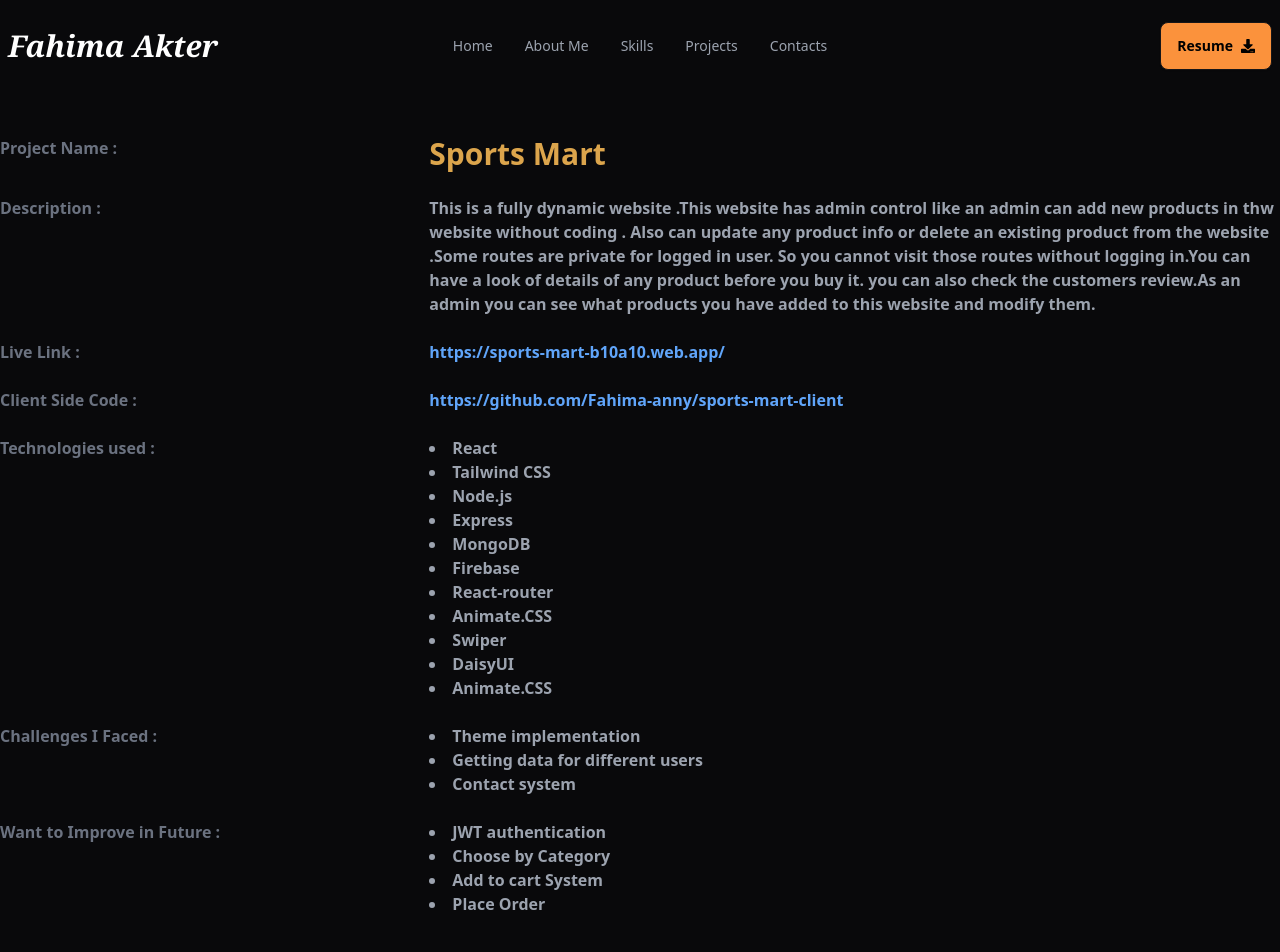
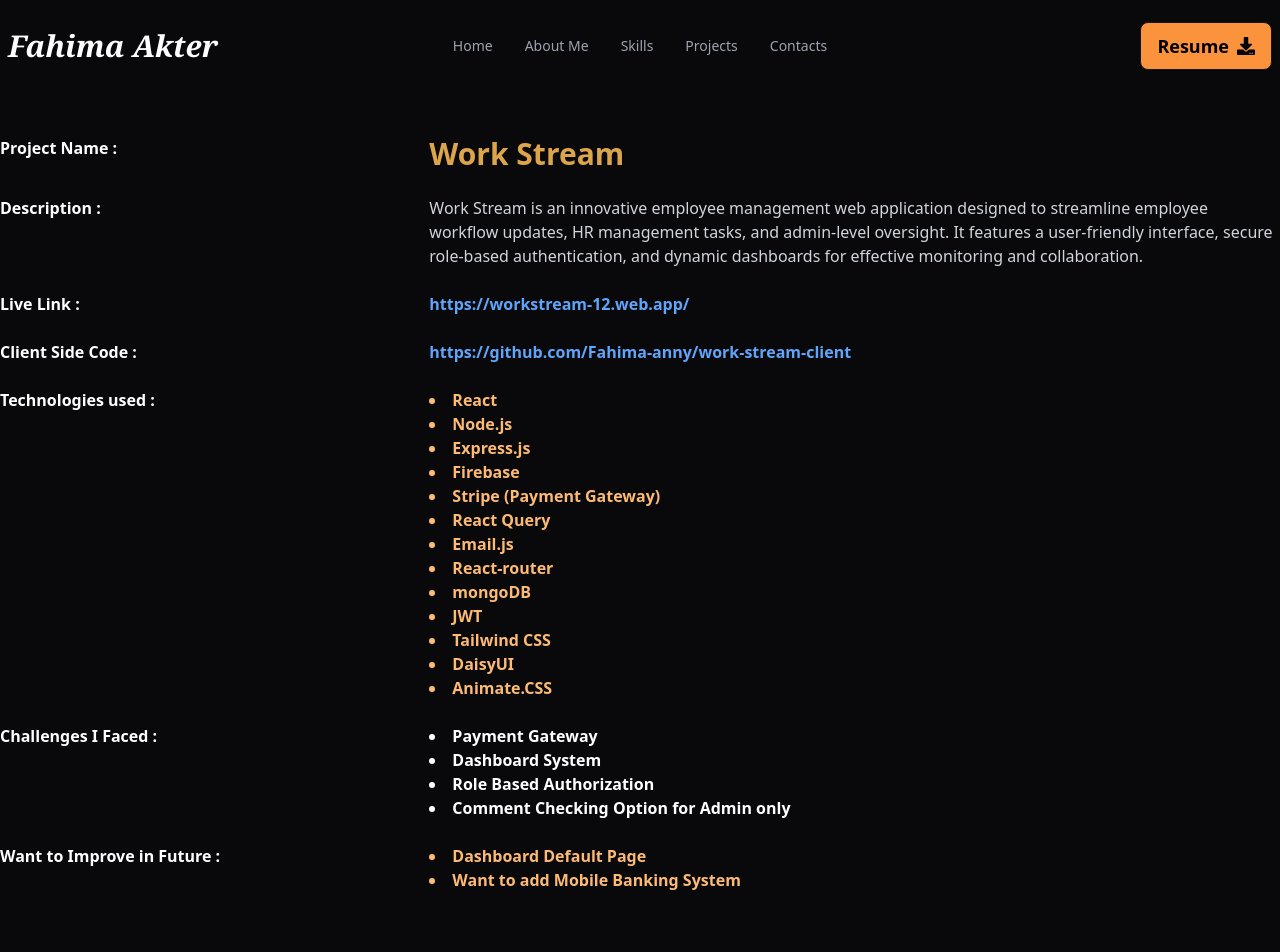
Before and after one commit to Fahima-anny/my-react-portfolio, a React (Vite) app: page /ProjectDetails/1 in a window 1280 px wide. Shown: the top 952 px of the page. Built offline with nearby package versions, Linux system fonts and the light colour scheme.

Commit message:
projects updated

```diff
--- a/public/projects.json
+++ b/public/projects.json
@@ -1,6 +1,46 @@
 [
+  {
+    "id": 1,
+    "projectName": "Work Stream",
+    "projectImage": "https://i.ibb.co.com/726C5fM/screencapture-bright-career-d5783-web-app-2025-01-05-10-46-01.png",
+    "clientSideGithub": "https://github.com/Fahima-anny/work-stream-client",
+    "serverSideGithub": "https://github.com/Fahima-anny/work-stream-server" ,
+    "liveLink": "https://workstream-12.web.app/",
+    "details": "Work Stream is an innovative employee management web application designed to streamline employee workflow updates, HR management tasks, and admin-level oversight. It features a user-friendly interface, secure role-based authentication, and dynamic dashboards for effective monitoring and collaboration.",
+    "technologiesUsed": ["React", "Node.js", "Express.js", "Firebase", "Stripe (Payment Gateway)", "React Query", "Email.js", "React-router", "mongoDB", "JWT", "Tailwind CSS",  "DaisyUI", "Animate.CSS"],
+    "willImprove": [
+"Dashboard Default Page",
+"Want to add Mobile Banking System"
+    ],
+    "challenges" : [
+      "Payment Gateway",
+      "Dashboard System",
+      "Role Based Authorization",
+      "Comment Checking Option for Admin only"
+    ]
+  },
     {
-      "id": 1,
+      "id": 2,
+      "projectName": "Smart Pick",
+      "projectImage": "https://i.ibb.co.com/BztB25S/screencapture-smartpick-01-web-app-2025-01-05-10-41-01.png",
+      "clientSideGithub": "https://github.com/Fahima-anny/smart-pick-client",
+      "serverSideGithub": "https://github.com/Fahima-anny/smart-pick-server",
+      "liveLink": "https://smartpick-01.web.app/",
+      "details": "This is a fully dynamic website .All data of this website are handled with MongoDB .This website is authenticated with firebase authentication system . and its secured with json web token (JWT). So you can see only your data. if you try to break rules you will be logged out .This website has admin control like an admin can add new query in the website without coding . Also can update any query info or delete an existing query from the website .Some routes are private for logged in user. So you cannot visit those routes without logging in.You can have a look of recommendations others has made, for the product query you have made .You can make recommendations on others query . view all recommends you have made and also can delete them if you want" ,
+      "technologiesUsed": ["React", "Tailwind CSS", "Node.js", "DaisyUI", "Firebase", "React-router", "Animate.CSS", "Express","mongoDB", "JWT", "Swiper"],
+      "willImprove": [
+        "Sorting",
+        "Choose by Category",
+        "Contact system"
+      ],
+      "challenges" : [
+        "JWT token",
+        "Getting query data from various users",
+        "Comment System"
+      ]
+    },
+    {
+      "id": 3,
       "projectName": "Sports Mart",
       "projectImage": "https://i.ibb.co.com/dpqMN6r/screencapture-sports-mart-b10a10-web-app-2025-01-05-10-41-39.png",
       "clientSideGithub": "https://github.com/Fahima-anny/sports-mart-client",
@@ -19,44 +59,5 @@
         "Getting data for different users",
         "Contact system"
       ]
-    },
-    {
-      "id": 2,
-      "projectName": "Smart Pick",
-      "projectImage": "https://i.ibb.co.com/BztB25S/screencapture-smartpick-01-web-app-2025-01-05-10-41-01.png",
-      "clientSideGithub": "https://github.com/Fahima-anny/smart-pick-client",
-      "serverSideGithub": "https://github.com/Fahima-anny/smart-pick-server",
-      "liveLink": "https://smartpick-01.web.app/",
-      "details": "This is a fully dynamic website .All data of this website are handled with MongoDB .This website is authenticated with firebase authentication system . and its secured with json web token (JWT). So you can see only your data. if you try to break rules you will be logged out .This website has admin control like an admin can add new query in the website without coding . Also can update any query info or delete an existing query from the website .Some routes are private for logged in user. So you cannot visit those routes without logging in.You can have a look of recommendations others has made, for the product query you have made .You can make recommendations on others query . view all recommends you have made and also can delete them if you want" ,
-      "technologiesUsed": ["React", "Tailwind CSS", "Node.js", "DaisyUI", "Firebase", "React-router", "Animate.CSS", "Express","mongoDB", "JWT", "Swiper"],
-      "willImprove": [
-        "Choose by Category",
-        "Contact system"
-      ],
-      "challenges" : [
-        "JWT token",
-        "Getting query data from various users",
-        "Comment System"
-      ]
-    },
-    {
-      "id": 3,
-      "projectName": "Bright Career",
-      "projectImage": "https://i.ibb.co.com/726C5fM/screencapture-bright-career-d5783-web-app-2025-01-05-10-46-01.png",
-      "clientSideGithub": "https://github.com/Fahima-anny/bright-career",
-      "serverSideGithub": "" ,
-      "liveLink": "https://bright-career-d5783.web.app",
-      "details": "A charity website helping communities affected by floods and other natural disasters.",
-      "technologiesUsed": ["React", "Tailwind CSS", "Node.js", "DaisyUI", "Firebase", "React-router", "Animate.CSS"],
-      "willImprove": [
-        "JWT authentication",
-        "Choose by Category",
-        "Buy Service system",
-        "Contact system"
-      ],
-      "challenges" : [
-        "Updating Profile System",
-        "After registration showing user info on navbar"
-      ]
     }
   ]
--- a/src/Compoonents/Layouts/Home/Banner/Banner.jsx
+++ b/src/Compoonents/Layouts/Home/Banner/Banner.jsx
@@ -5,13 +5,13 @@ import { MdKeyboardDoubleArrowRight } from "react-icons/md";
 const Banner = () => {
 
     const handleDownloadResume = () => {
-      const resumePath = '/Fahima Akter - CV.pdf';
+      const resumePath = '/Fahima Akter - Resume.pdf';
 
       window.open(resumePath, '_blank');
 
       const link = document.createElement('a');
       link.href = resumePath;
-      link.download = 'Fahima Akter - CV.pdf';
+      link.download = 'Fahima Akter - Resume.pdf';
       link.click();
       };
 
@@ -60,11 +60,11 @@ const Banner = () => {
         <div className="flex flex-col md:flex-row justify-center md:justify-start items-center gap-5 mt-6">
           <a href="/#projects">
             <button
-              className="btn w-[180px] bg-orange-400 text-black hover:bg-orange-500 duration-300">View Projects<MdKeyboardDoubleArrowRight className="text-2xl" /></button></a>
+              className="btn w-[180px] bg-orange-400 text-black hover:bg-orange-500 duration-300 text-lg">View Projects<MdKeyboardDoubleArrowRight className="text-2xl" /></button></a>
 
             <button
                 onClick={handleDownloadResume}
-              className="btn w-[180px] bg-orange-400 text-black hover:bg-orange-500 duration-300">Resume <FaDownload /></button>
+              className="btn w-[180px] text-lg bg-orange-400 text-black hover:bg-orange-500 duration-300">Resume <FaDownload /></button>
         </div>
 
 
--- a/src/Compoonents/Layouts/ProjectDetails/ProjectDetails.jsx
+++ b/src/Compoonents/Layouts/ProjectDetails/ProjectDetails.jsx
@@ -33,25 +33,25 @@ const { projectName, liveLink, willImprove, challenges, clientSideGithub,
           <h3 className="font-bold text-2xl text-blue-500">{}</h3>
 
           <h3 className="lg:grid grid-cols-3 gap-2  pb-3 pt-1 font-semibold">
-               <span className="col-span-1 text-gray-500">Project Name : </span>
+               <span className="col-span-1 text-white">Project Name : </span>
                <span className="col-span-2 text-3xl">{projectName}</span>
                </h3>
           <h3 className="lg:grid grid-cols-3 gap-2  pb-3 pt-1 font-semibold">
-               <span className="col-span-1 text-gray-500">Description : </span>
-               <span className="col-span-2 text-gray-400 ">{details}</span>
+               <span className="col-span-1 text-white">Description : </span>
+               <span className="col-span-2 text-gray-300 font-normal">{details}</span>
                </h3>
           <h3 className="lg:grid grid-cols-3 gap-2  pb-3 pt-1 font-semibold">
-               <span className="col-span-1 text-gray-500">Live Link : </span>
+               <span className="col-span-1 text-white">Live Link : </span>
                <span className="col-span-2 text-blue-400 "><Link target="_blank" to={liveLink}>{liveLink}</Link></span>
                </h3>
 
                <h3 className="lg:grid grid-cols-3 gap-2  pb-3 pt-1 font-semibold ">
-               <span className="col-span-1 text-gray-500">Client Side Code : </span>
+               <span className="col-span-1 text-white">Client Side Code : </span>
                <span className="col-span-2 text-blue-400"><Link target="_blank" to={clientSideGithub}>{clientSideGithub}</Link></span>
                </h3>
 
           {/* <h3 className="lg:grid grid-cols-3 gap-2 pb-3 pt-1 font-semibold">
-               <span className="col-span-1 text-gray-500">Server Side Code : </span>
+               <span className="col-span-1 text-white">Server Side Code : </span>
                {
                 serverSideGithub === ""
                 ?  <p className="text-gray-400">No Server Side Implemented</p>
@@ -60,20 +60,20 @@ const { projectName, liveLink, willImprove, challenges, clientSideGithub,
                 }
             </h3> */}
           <h3 className="lg:grid grid-cols-3 gap-2 pb-3 pt-1 font-semibold">
-               <span className="col-span-1 text-gray-500">Technologies used : </span>
-               <span className="col-span-2  text-gray-400">{
+               <span className="col-span-1 text-white">Technologies used : </span>
+               <span className="col-span-2  text-orange-300">{
                 technologiesUsed?.map((tech, idx) => <li key={idx}>{tech}</li>)
                 }</span>
                </h3>
           <h3 className="lg:grid grid-cols-3 gap-2 pb-3 pt-1 font-semibold">
-               <span className="col-span-1 text-gray-500">Challenges I Faced : </span>
-               <span className="col-span-2  text-gray-400">{
+               <span className="col-span-1 text-white">Challenges I Faced : </span>
+               <span className="col-span-2  text-white">{
                 challenges?.map((tech, idx) => <li key={idx}>{tech}</li>)
                 }</span>
                </h3>
           <h3 className="lg:grid grid-cols-3 gap-2 pb-3 pt-1 font-semibold">
-               <span className="col-span-1 text-gray-500">Want to Improve in Future : </span>
-               <span className="col-span-2  text-gray-400">{
+               <span className="col-span-1 text-white">Want to Improve in Future : </span>
+               <span className="col-span-2  text-orange-300">{
                 willImprove?.map((tech, idx) => <li key={idx}>{tech}</li>)
                 }</span>
                </h3>
--- a/src/Compoonents/Shared/Navbar.jsx
+++ b/src/Compoonents/Shared/Navbar.jsx
@@ -3,13 +3,13 @@ import { FaDownload } from "react-icons/fa";
 const Navbar = () => {
 
   const handleDownload = () => {
-        const resumePath = '/Fahima Akter - CV.pdf';
+    const resumePath = '/Fahima Akter - Resume.pdf';
 
     window.open(resumePath, '_blank');
 
     const link = document.createElement('a');
     link.href = resumePath;
-        link.download = 'Fahima Akter - CV.pdf';
+    link.download = 'Fahima Akter - Resume.pdf';
     link.click();
     };
 
@@ -57,7 +57,7 @@ const Navbar = () => {
   <div className="navbar-end">
     <button
     onClick={handleDownload}
-    className="btn bg-orange-400 text-black hover:bg-orange-500 duration-300">Resume <FaDownload /></button>
+    className="btn bg-orange-400 text-black text-lg hover:bg-orange-500 duration-300">Resume <FaDownload /></button>
   </div>
 </div>
         </div>
```
Also changed, not shown: 1 other file (tests, documents, lock files or other folders). Lines whose indentation alone changed are shown as unchanged.
